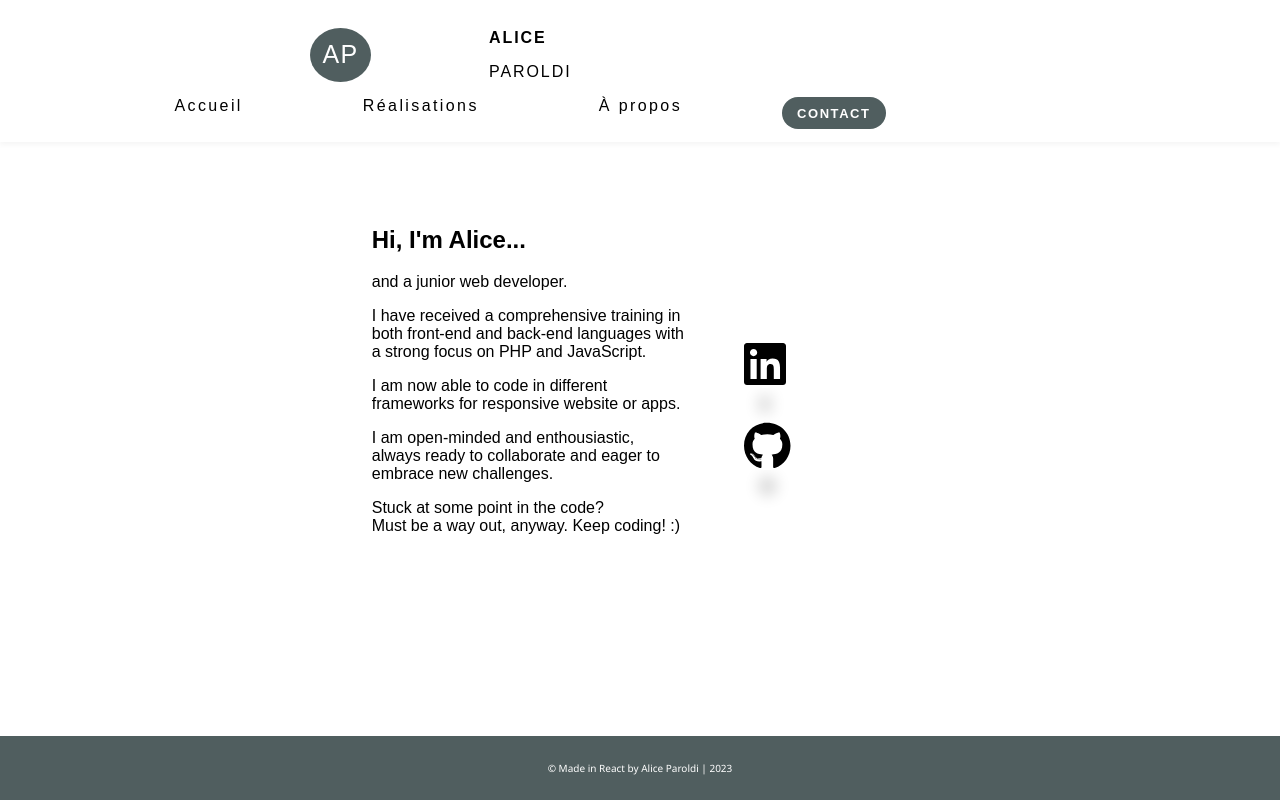
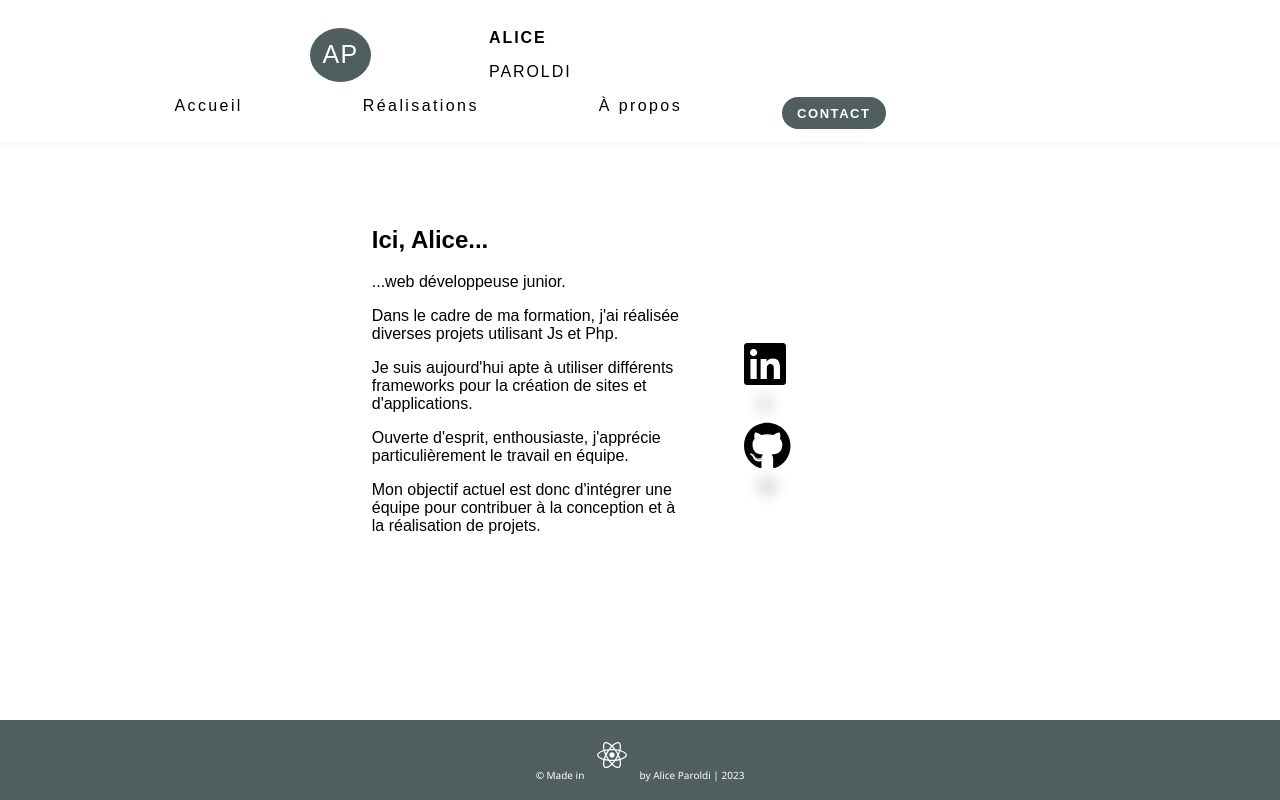
Before and after one commit to PAROLDI-ALICE/MyPortfolio, a React (Create React App) app: page /about in a window 1280 px wide. Built offline with nearby package versions, Linux system fonts and the light colour scheme.

Commit message:
Update Contact component

```diff
--- a/src/App.css
+++ b/src/App.css
@@ -269,6 +269,8 @@ a {
   opacity: 0.8;
 }
 
+/*CONTACT*/
+
 /*FOOTER*/
 .myFooter {
   display: flex;
@@ -282,6 +284,7 @@ a {
   background-color: #505e5f;
   height: 4em;
   margin-top: 5%;
+  padding-bottom: 1em;
 }
 
 #footerText {
--- a/src/assets/Footer.js
+++ b/src/assets/Footer.js
@@ -1,9 +1,14 @@
 import React from "react";
+import { FontAwesomeIcon } from "@fortawesome/react-fontawesome";
+import { faReact } from "@fortawesome/free-brands-svg-icons";
 
 function Footer() {
   return (
     <div className="myFooter">
-      <p id="footerText"> © Made in React by Alice Paroldi | 2023</p>
+      <p id="footerText">
+        {" "}
+        © Made in <FontAwesomeIcon icon={faReact} /> by Alice Paroldi | 2023
+      </p>
     </div>
   );
 }
--- a/src/components/About.js
+++ b/src/components/About.js
@@ -11,7 +11,26 @@ function About() {
       <div className="workMain">
         <div className="displayHome">
           <div className="aboutText">
-            <h2>Hi, I'm Alice...</h2>
+            <h2>Ici, Alice...</h2>
+            <p>...web développeuse junior.</p>
+            <p>
+              Dans le cadre de ma formation, j'ai réalisée diverses projets
+              utilisant Js et Php.
+            </p>
+            <p>
+              Je suis aujourd'hui apte à utiliser différents frameworks pour la
+              création de sites et d'applications.
+            </p>
+            <p>
+              Ouverte d'esprit, enthousiaste, j'apprécie particulièrement le
+              travail en équipe.
+            </p>
+            <p>
+              Mon objectif actuel est donc d'intégrer une équipe pour contribuer
+              à la conception et à la réalisation de projets.
+            </p>
+
+            {/* <h2>Hi, I'm Alice...</h2>
             <p>and a junior web developer.</p>
             <p>
               I have received a comprehensive training in both front-end and
@@ -28,7 +47,7 @@ function About() {
             <p>
               Stuck at some point in the code? <br />
               Must be a way out, anyway. Keep coding! :)
-            </p>
+            </p> */}
           </div>
           <div className="aboutIcons">
             <div className="workIcons">
--- a/src/components/Contact.js
+++ b/src/components/Contact.js
@@ -2,27 +2,33 @@ import React from "react";
 import { useState } from "react";
 import Header from "../assets/Header";
 import Footer from "../assets/Footer";
+import { FontAwesomeIcon } from "@fortawesome/react-fontawesome";
+import { faMessage } from "@fortawesome/free-regular-svg-icons";
+import { faMobileScreenButton } from "@fortawesome/free-solid-svg-icons";
 import "../ContactForm.css";
 
 function Contact() {
-  const [name, setName] = useState("");
-  const [email, setEmail] = useState("");
-  const [message, setMessage] = useState("");
-
-  const handleSubmit = (e) => {
-    e.preventDefault();
-    // Add your logic for form submission here
-    // You can send the form data to your server or handle it in any other way
-    console.log("Form submitted");
-  };
-
   return (
     <div>
       <Header />
-      <div className="divTitle">
-        <h2>Parlons dév</h2>
+      <div className="workMain">
+        <div className="divTitle">
+          <h2>Parlons dév</h2>
+        </div>
+        <div className="displayContact">
+          <div className="aboutIcons">
+            <div className="workIcons">
+              <a href="https://www.linkedin.com/in/alice-paroldi-389abb24a">
+                <FontAwesomeIcon icon={faMessage} />
+              </a>
+              <a href="https://github.com/PAROLDI-ALICE">
+                <FontAwesomeIcon icon={faMobileScreenButton} />
+              </a>
+            </div>
+          </div>
+          <div className="aboutText"></div>
+        </div>
       </div>
-
       <Footer />
     </div>
   );
--- a/src/components/Work.js
+++ b/src/components/Work.js
@@ -52,7 +52,8 @@ function Work() {
       <Header />
       <div className="workMain">
         <div className="divTitle">
-          <h2>Technos </h2>
+          <h2>Technos & Outils</h2>
+        </div>
         <div className="workIcons">
           <a href="https://github.com/PAROLDI-ALICE">
             <FontAwesomeIcon icon={faGithub} />
@@ -67,7 +68,6 @@ function Work() {
           </div> */}
         <div className="workCards">{renderMyArray()}</div>
       </div>
-      </div>
       <Footer />
     </div>
   );
```
Lines whose indentation alone changed are shown as unchanged.
